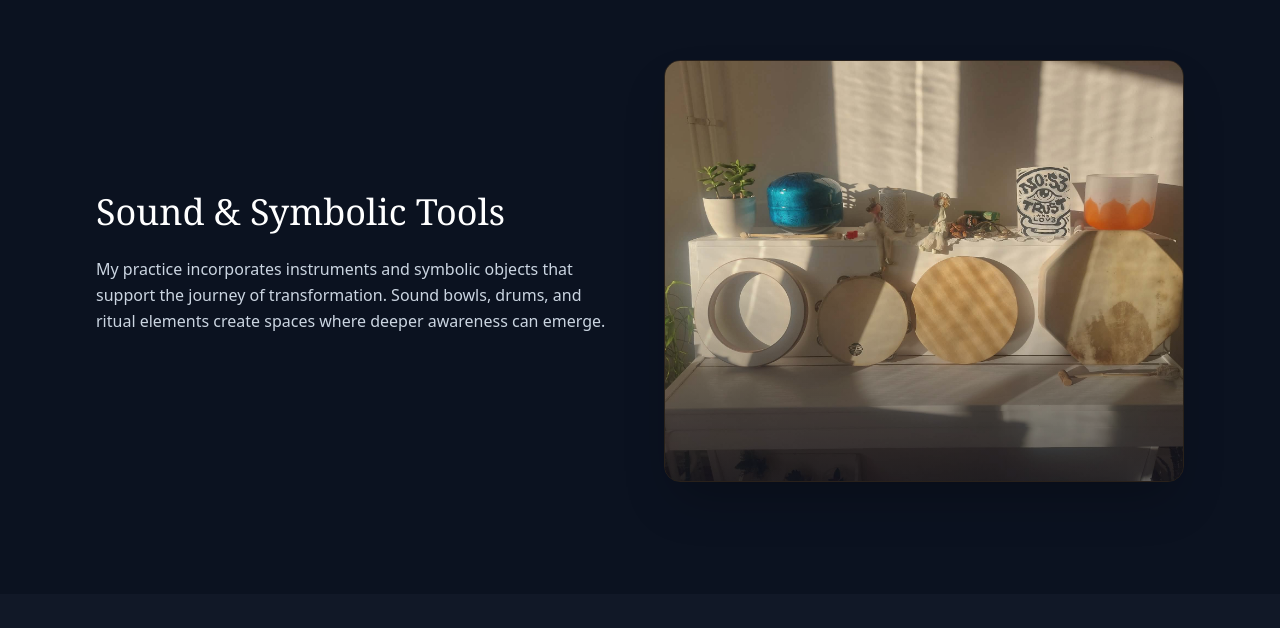
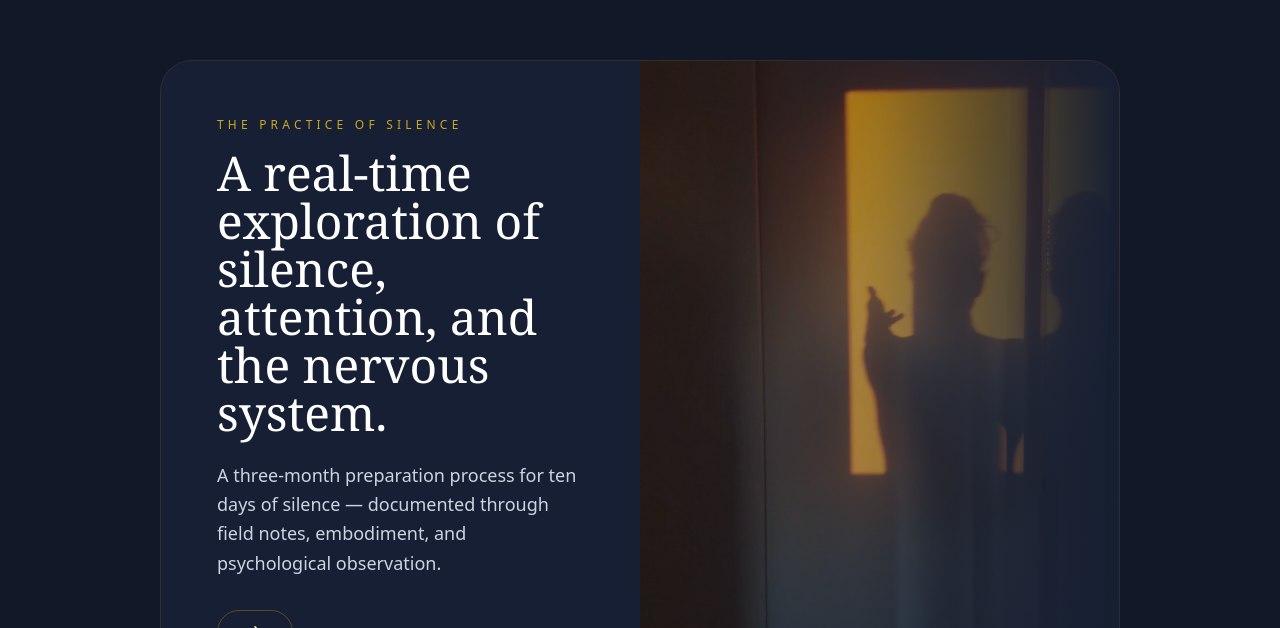
Before and after one commit to tihomirapsiholog/tihomira, a React (Create React App) app: page /en in a window 1280 px wide. Shown: the part 1592-2220 px from the top of the page. Built offline with nearby package versions, Linux system fonts and the light colour scheme; the HTML template or start-up script is replaced by a standard one.

Commit message:
Update HomePage.jsx

```diff
--- a/src/pages/HomePage.jsx
+++ b/src/pages/HomePage.jsx
@@ -214,28 +214,6 @@ export default function HomePage({ setCurrentPage, t }) {
   </div>
 </section>
 
-        <section className="bg-[#0b1220] py-24 md:py-28">
-          <div className="mx-auto grid max-w-6xl items-center gap-12 px-4 sm:px-6 lg:grid-cols-2 lg:px-8">
-            <div className="reveal">
-              <h2 className="mb-6 font-serif text-3xl text-white md:text-4xl">
-                {t.home.toolsTitle}
-              </h2>
-              <p className="mb-4 leading-relaxed text-slate-300">
-                {t.home.toolsText}
-              </p>
-            </div>
-
-            <div className="relative overflow-hidden rounded-2xl border border-yellow-700/20 shadow-2xl reveal">
-              <img
-                src="/instruments.jpg"
-                alt="Instruments"
-                className="h-[420px] w-full object-cover"
-              />
-              <div className="absolute inset-0 bg-gradient-to-t from-[#0b1220]/60 via-transparent to-transparent"></div>
-            </div>
-          </div>
-        </section>
-
 <section className="bg-[#111827] py-24 md:py-28">
   <div className="mx-auto max-w-5xl px-4 sm:px-6 lg:px-8">
     <div className="overflow-hidden rounded-[32px] border border-yellow-700/20 bg-[#161f33] reveal">
```
